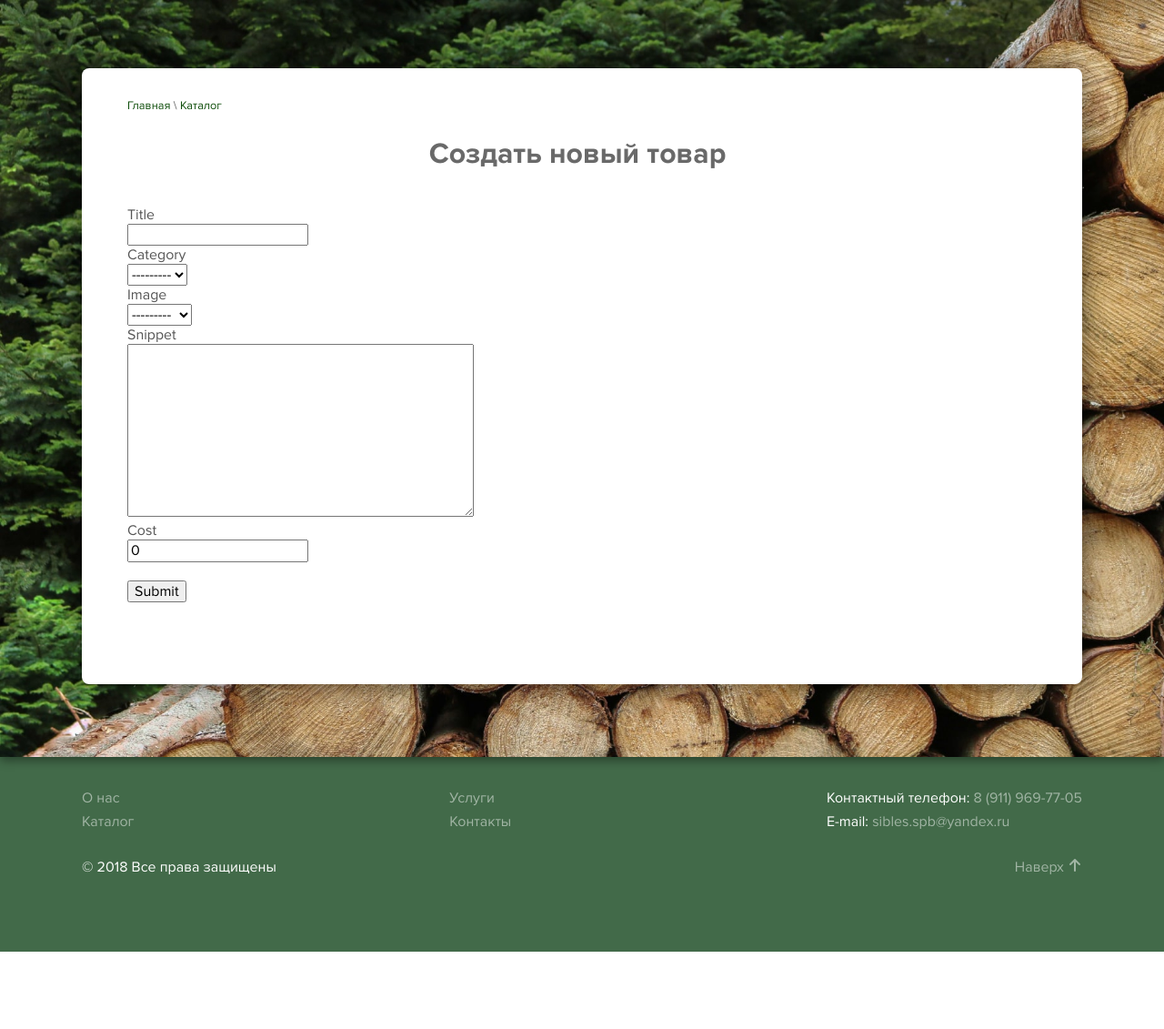
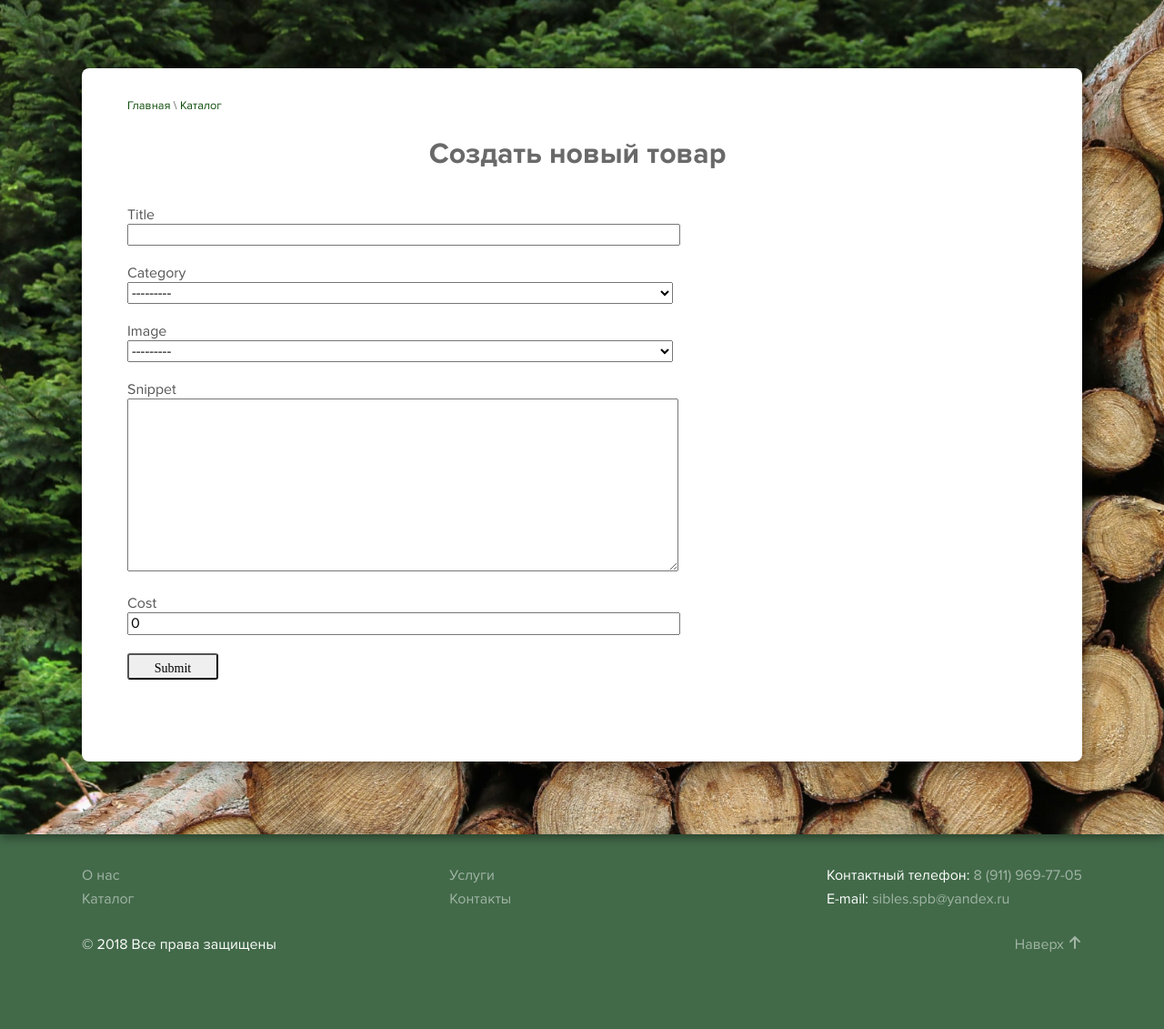
Before and after one commit to maryshlikhota/geekbrains_django, a Django app: page /products/create/ in a window 1280 px wide. Shown: the part 108-1239 px from the top of the page at 91% size. Before the commit the page ends 1154 px from the top, so only its background shows below. Run offline with Django 3.2, Linux system fonts and the light colour scheme; data comes from the database, SQL or seed files in the repository; data that the repository does not hold is empty; some web fonts are replaced.

Commit message:
add style for form

```diff
--- a/main/static/main/styles/style.css
+++ b/main/static/main/styles/style.css
@@ -799,3 +799,31 @@ body {
         display: inline-block;
     }
 }
+
+/* Form */
+.form {
+    width: 600px;
+}
+.form input, select, textarea {
+    width: 100%;
+}
+.field-group + .field-group {
+    margin-top: 20px;
+}
+.form .btn {
+    cursor: pointer;
+    display: block;
+    position: relative;
+    text-align: center;
+    border-radius: 3px;
+    -webkit-transition: background 0.8s ease;
+    -o-transition: background 0.8s ease;
+    transition: background 0.8s ease;
+    font: 14px/14px OpenSans;
+    vertical-align: middle;
+    line-height: 29px;
+    min-width: 80px;
+    padding: 0 10px;
+    height: 29px;
+    width: 100px;
+}
--- a/myshop/templates/form.html
+++ b/myshop/templates/form.html
@@ -1,4 +1,4 @@
-<form action="" method="POST" enctype="multipart/form-data">
+<form class="form" action="" method="POST" enctype="multipart/form-data">
     {% csrf_token %} {% for err in form.non_field_errors %}
     <div class="alert alert-danger" role="alert">
         <span>{{ err}}</span>
--- a/products/static/products/products.css
+++ b/products/static/products/products.css
@@ -4,6 +4,8 @@
     display: flex;
     justify-content: space-between;
     flex-wrap: wrap;
+    margin-right: -20px;
+    margin-left: -20px;
 }
 
 .catalog-items .item {
--- a/products/views.py
+++ b/products/views.py
@@ -74,7 +74,9 @@ def product_list(request):
 
     # return render(request, 'products/list.html', context)
 
+
     # query = Product.objects.all()
+
 
     query = get_list_or_404(Product)
     page = request.GET.get('page')
@@ -82,7 +84,24 @@ def product_list(request):
 
     products = paginator.get_page(page)
 
-    return render(request, 'products/list.html', {'products': products})
+    context = {
+        'subtitle': 'Сибирская (ангарская) лиственница — хороший выбор для создания дома вашей мечты',
+        'text': [
+            '''
+                    Из имеющихся у нас различных пиломатериалов Вы можете сделать как стены (внутренняя и внешняя обшивка), так и потолок и пол.
+                    Отлично подойдет для дома, бани, террасы или беседки. Доска лиственницы очень прочная, Вы всегда будете
+                    уверенны, что ни перепад температур, ни влажность, ни годы ей не страшны. А приятный рисунок и многообразие
+                    оттенков этой породы достоины того, чтобы не прятать его за краской, а гордо показать, например, под
+                    лаком, расположив панели в любом направлении по Вашему желанию.
+                ''',
+            '''
+                    Лиственница — это всегда экологично, всегда безопасно, всегда красиво.
+                '''
+        ],
+        'products': products
+    }
+
+    return render(request, 'products/list.html', context)
 
 
 def product_detail(request, pk):
```
Also changed, not shown: products/templates/products/list.html (+6 -1 lines).
